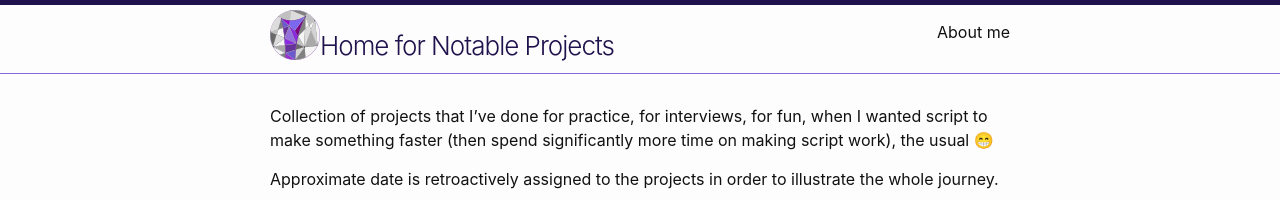
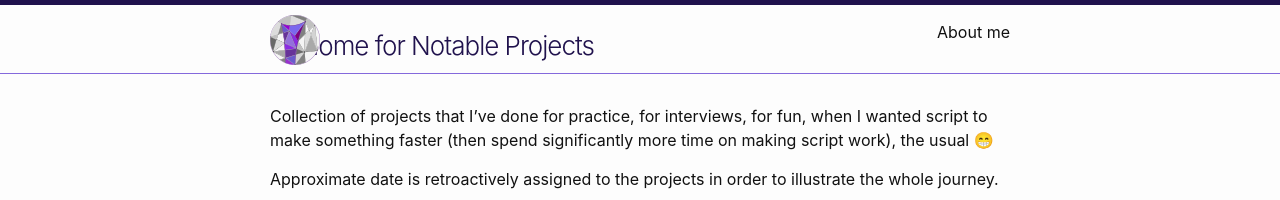
Before and after one commit to inesucrvenom/inesucrvenom.github.io, a Jekyll site: the page built from index.md, in a window 1280 px wide. Shown: the top 200 px of the page. Built offline with Jekyll 4.4.1, drawn with Linux system fonts in a browser that asks for light colours; emoji names are drawn with the system emoji font; the list of posts is cut into pages by our own code.

Commit message:
change logo size

```diff
--- a/_sass/minima/custom-styles.scss
+++ b/_sass/minima/custom-styles.scss
@@ -10,7 +10,7 @@
 	content: url("logo.png");
 	display: inline-block;
 	position: relative;
-	width: 50px;
-  height: 50px;
-	top: 5px;
+	width: 30px;
+  height: 30px;
+	top: 10px;
 }
```
